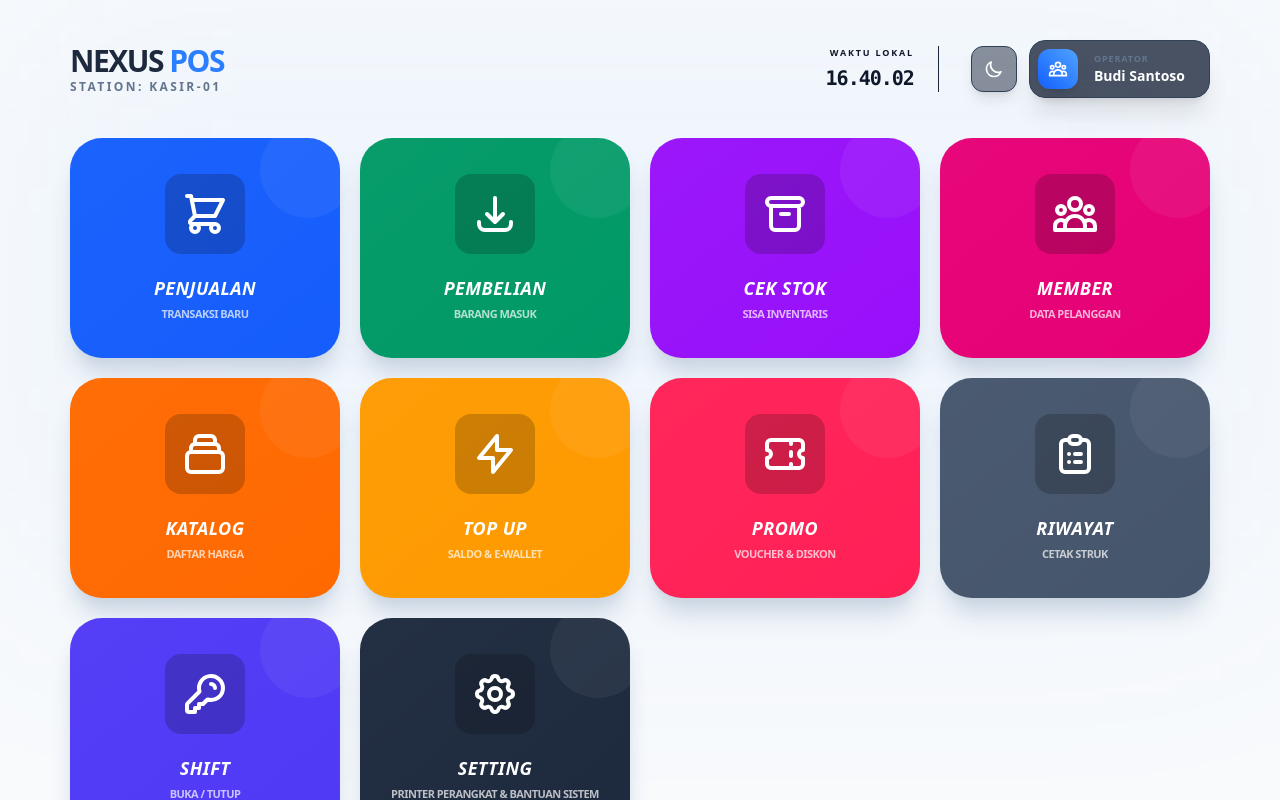
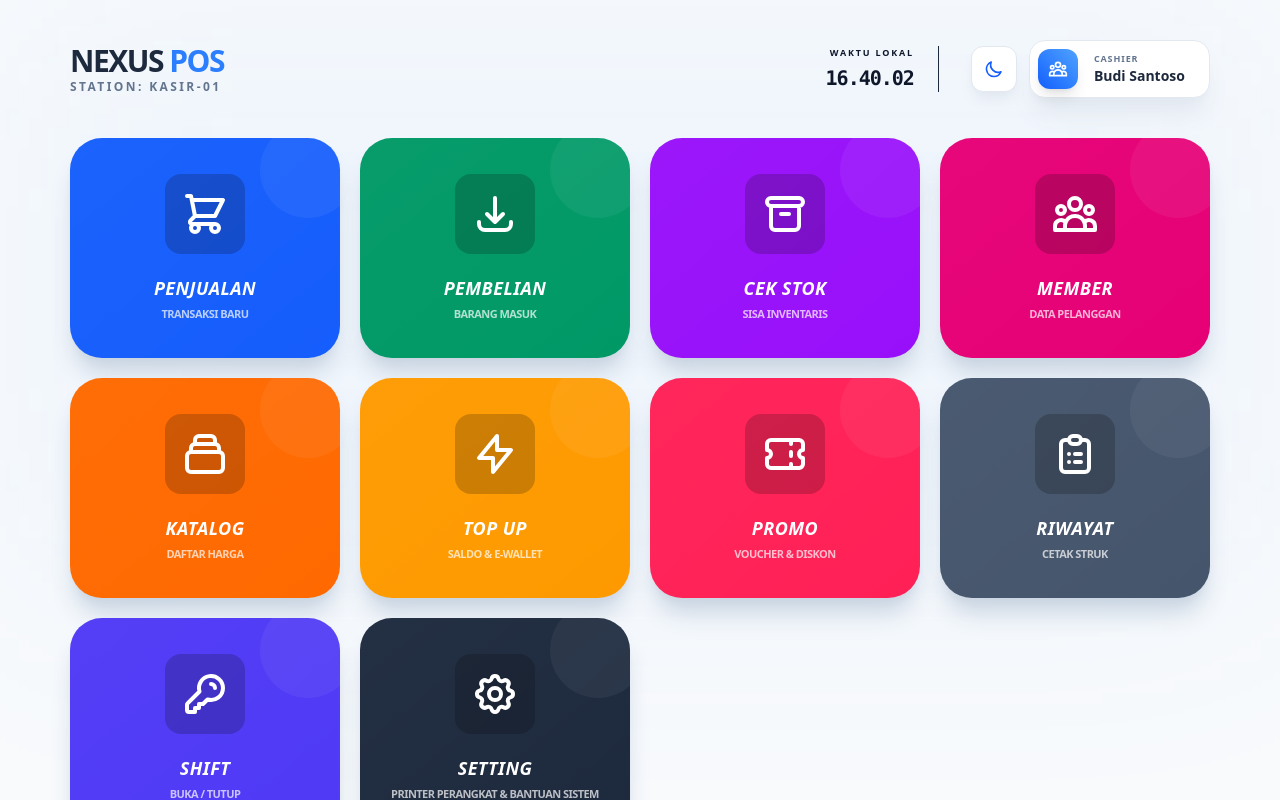
Before and after one commit to zem-art/nexus-pos-tauri, a React (Vite) app: page / in a window 1280 px wide. Shown: the top 800 px of the page. Built offline with nearby package versions, Linux system fonts and the light colour scheme.

Commit message:
update const index.ts

```diff
--- a/src/common/components/header/index.tsx
+++ b/src/common/components/header/index.tsx
@@ -1,13 +1,16 @@
 import React from 'react';
-
-import { HiOutlineMoon, HiOutlineSun, HiOutlineUserGroup } from 'react-icons/hi';
 import { useDateTime } from '../../hooks/useDateTime';
-import { name_apps } from '../../const';
+import { module_not_release, name_apps } from '../../const';
 import { useThemeStore } from '../../../store/themeStore';
+import { IconRenderer } from '../icons/IconRenderer';
 
 export default function Header() {
   const { formattedTime } = useDateTime();
   const { isDark, toggleTheme } = useThemeStore();
+
+  const handleProfile = () => {
+    alert(module_not_release)
+  }
 
   return (
     <>
@@ -63,20 +66,46 @@ export default function Header() {
             {/* Toggle Theme (Inline version) */}
             <button
               onClick={() => toggleTheme()}
-              className="cursor-pointer p-3 rounded-xl bg-slate-800/50 border border-slate-700 text-yellow-400 hover:bg-slate-700 transition-all shadow-lg"
+              className={`cursor-pointer p-3 rounded-xl transition-all shadow-lg border
+                  ${isDark
+                  ? 'bg-slate-800/50 border-slate-700 text-yellow-400 hover:bg-slate-700 shadow-black/20'
+                  : 'bg-white border-slate-200 text-slate-600 hover:bg-slate-50 shadow-slate-200'}
+                `}
               title="Ganti Tema"
             >
-              {isDark ? <HiOutlineSun size={20} /> : <HiOutlineMoon size={20} className="text-white" />}
+              {isDark ? (
+                <IconRenderer lib='hi' name='HiOutlineSun' size={20} />
+              ) : (
+                <IconRenderer lib='hi' name='HiOutlineMoon' size={20} className="text-blue-600" />
+              )}
             </button>
 
             {/* User Profile Button */}
-            <button className="group bg-slate-800/80 p-2 pr-6 rounded-2xl border border-slate-700 flex items-center gap-4 shadow-xl backdrop-blur-sm hover:border-blue-500/50 transition-all">
+            <button
+              onClick={() => handleProfile()}
+              className={`
+                cursor-pointer group p-2 pr-6 rounded-2xl flex items-center gap-4 shadow-xl backdrop-blur-sm transition-all border
+                ${isDark
+                  ? 'border-slate-700 bg-slate-800/80 hover:border-blue-500/50 shadow-black/20'
+                  : 'border-slate-200 bg-white hover:border-blue-400 shadow-slate-200'}
+              `}>
               <div className="w-10 h-10 bg-gradient-to-tr from-blue-600 to-blue-400 rounded-xl flex items-center justify-center text-white shadow-lg group-hover:scale-105 transition-transform">
-                <HiOutlineUserGroup size={20} />
+                <IconRenderer lib='hi' name='HiOutlineUserGroup' size={20} />
               </div>
+
               <div className="text-left xs:block">
-                <p className="text-[9px] text-slate-500 uppercase font-black tracking-widest">Operator</p>
-                <p className="text-white text-sm font-bold group-hover:text-blue-400 transition-colors">Budi Santoso</p>
+                <p className={`
+      text-[9px] uppercase font-black tracking-widest transition-colors
+      ${isDark ? 'text-slate-400' : 'text-slate-500'}
+    `}>
+                  Cashier
+                </p>
+                <p className={`
+      text-sm font-bold transition-colors group-hover:text-blue-500
+      ${isDark ? 'text-white' : 'text-slate-800'}
+    `}>
+                  Budi Santoso
+                </p>
               </div>
             </button>
           </div>
```
